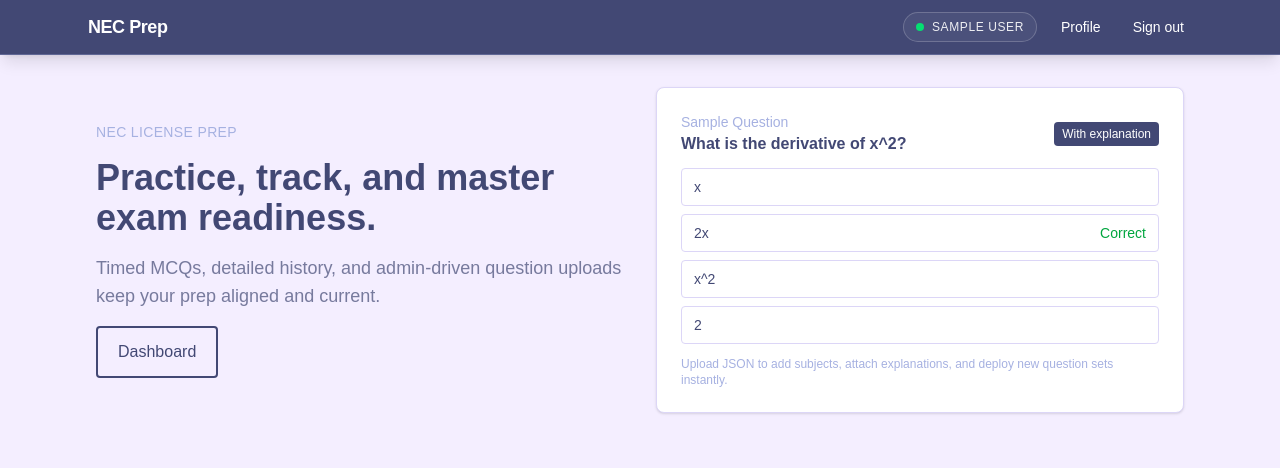
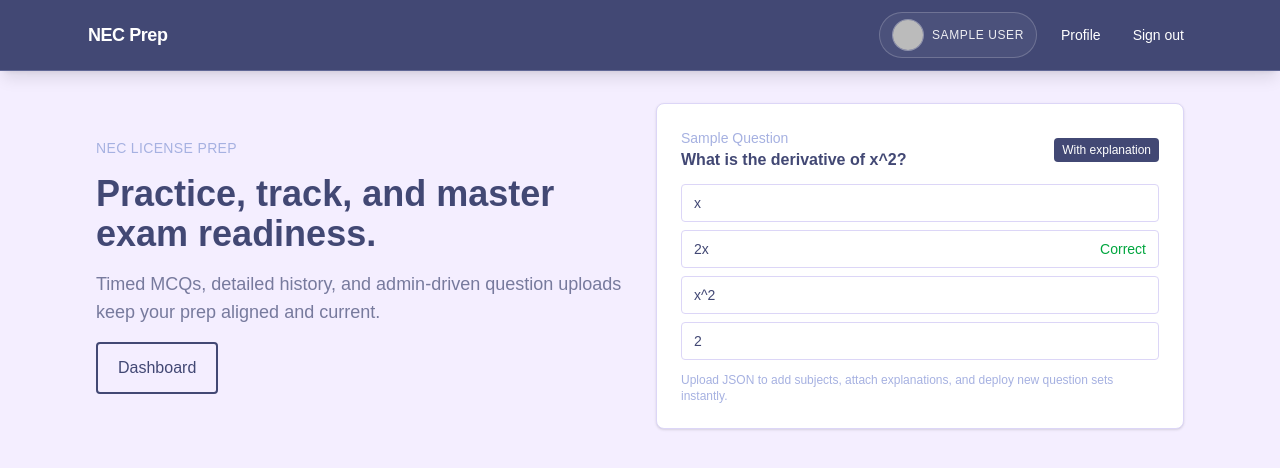
Before and after one commit to NEC-Licence-Preparation/NEC_LISC_PREP, a Next.js app: page / in a window 1280 px wide. Shown: the top 468 px of the page. Built offline with nearby package versions, Linux system fonts and the light colour scheme; no server answers; sample sign-in values are in the browser's storage.

Commit message:
profile image added

```diff
--- a/src/components/layout/NavBar.tsx
+++ b/src/components/layout/NavBar.tsx
@@ -1,16 +1,22 @@
 "use client";
 import Link from "next/link";
 import { useSession, signOut } from "next-auth/react";
-import { useState } from "react";
+import { useMemo, useState } from "react";
 
 export default function NavBar() {
   const { data: session } = useSession();
   const [isMenuOpen, setIsMenuOpen] = useState(false);
 
   const isAdmin = session?.role === "admin";
+  const userName = session?.user?.name || "User";
+  const userImage = session?.user?.image;
+  const userInitial = useMemo(
+    () => (userName ? userName.charAt(0).toUpperCase() : "U"),
+    [userName]
+  );
 
   return (
-    <nav className="sticky top-0 z-50 border-b border-[#A6B1E1]/30 bg-[#424874] text-white backdrop-blur-sm shadow-lg">
+    <nav className="sticky top-0 z-50 border-b border-[#A6B1E1]/30 bg-primary text-white backdrop-blur-sm shadow-lg">
       <div className="mx-auto flex max-w-6xl items-center justify-between px-4 py-3 md:px-6">
         <Link
           href="/"
@@ -24,15 +30,27 @@ export default function NavBar() {
         <div className="flex items-center gap-3 md:hidden">
           {session && (
             <div className="flex items-center gap-2 rounded-full border border-white/20 bg-white/5 px-3 py-1.5 text-xs font-medium uppercase tracking-wider">
-              <span className="h-2 w-2 animate-pulse rounded-full bg-green-400" />
-              <span className="max-w-[100px] truncate text-white/90">
-                {session.user?.name || "User"}
+              <span className="relative h-7 w-7 overflow-hidden rounded-full border border-white/30 bg-white/10">
+                {userImage ? (
+                  // eslint-disable-next-line @next/next/no-img-element
+                  <img
+                    src={userImage}
+                    alt={userName}
+                    className="h-full w-full object-cover"
+                    referrerPolicy="no-referrer"
+                  />
+                ) : (
+                  <span className="flex h-full w-full items-center justify-center text-white/80">
+                    {userInitial}
+                  </span>
+                )}
               </span>
+              <span className="max-w-27.5 truncate text-white/90">{userName}</span>
             </div>
           )}
           <button
             type="button"
-            className="relative flex h-10 w-10 flex-col items-center justify-center gap-1 rounded-lg border border-white/20 bg-white/5 transition-all hover:border-white/40 hover:bg-white/10 focus-visible:outline focus-visible:outline-2 focus-visible:outline-offset-2 focus-visible:outline-white"
+            className="relative flex h-10 w-10 flex-col items-center justify-center gap-1 rounded-lg border border-white/20 bg-white/5 transition-all hover:border-white/40 hover:bg-white/10 focus-visible:outline-2 focus-visible:outline-offset-2 focus-visible:outline-white"
             onClick={() => setIsMenuOpen((prev) => !prev)}
             aria-expanded={isMenuOpen}
             aria-label="Toggle menu"
@@ -57,7 +75,7 @@ export default function NavBar() {
 
         {/* Desktop & Mobile dropdown menu */}
         <div
-          className={`absolute left-0 right-0 top-full origin-top border-b border-[#A6B1E1]/20 bg-[#424874]/98 backdrop-blur-md transition-all duration-300 ease-out md:static md:border-none md:bg-transparent md:backdrop-blur-none ${
+          className={`absolute left-0 right-0 top-full origin-top border-b border-[#A6B1E1]/20 bg-primary/98 backdrop-blur-md transition-all duration-300 ease-out md:static md:border-none md:bg-transparent md:backdrop-blur-none ${
             isMenuOpen
               ? "translate-y-0 scale-y-100 opacity-100"
               : "-translate-y-2 scale-y-95 opacity-0 md:translate-y-0 md:scale-y-100 md:opacity-100"
@@ -73,8 +91,22 @@ export default function NavBar() {
                 <>
                   {/* Desktop session badge */}
                   <div className="hidden items-center gap-2 rounded-full border border-white/20 bg-white/5 px-3 py-1.5 text-xs font-medium uppercase tracking-wider md:flex">
-                    <span className="h-2 w-2 animate-pulse rounded-full bg-green-400" />
-                    <span className="text-white/90">{session.user?.name}</span>
+                    <span className="relative h-8 w-8 overflow-hidden rounded-full border border-white/30 bg-white/10">
+                      {userImage ? (
+                        // eslint-disable-next-line @next/next/no-img-element
+                        <img
+                          src={userImage}
+                          alt={userName}
+                          className="h-full w-full object-cover"
+                          referrerPolicy="no-referrer"
+                        />
+                      ) : (
+                        <span className="flex h-full w-full items-center justify-center text-white/80 text-sm">
+                          {userInitial}
+                        </span>
+                      )}
+                    </span>
+                    <span className="text-white/90">{userName}</span>
                   </div>
                   {isAdmin && (
                     <Link
```
